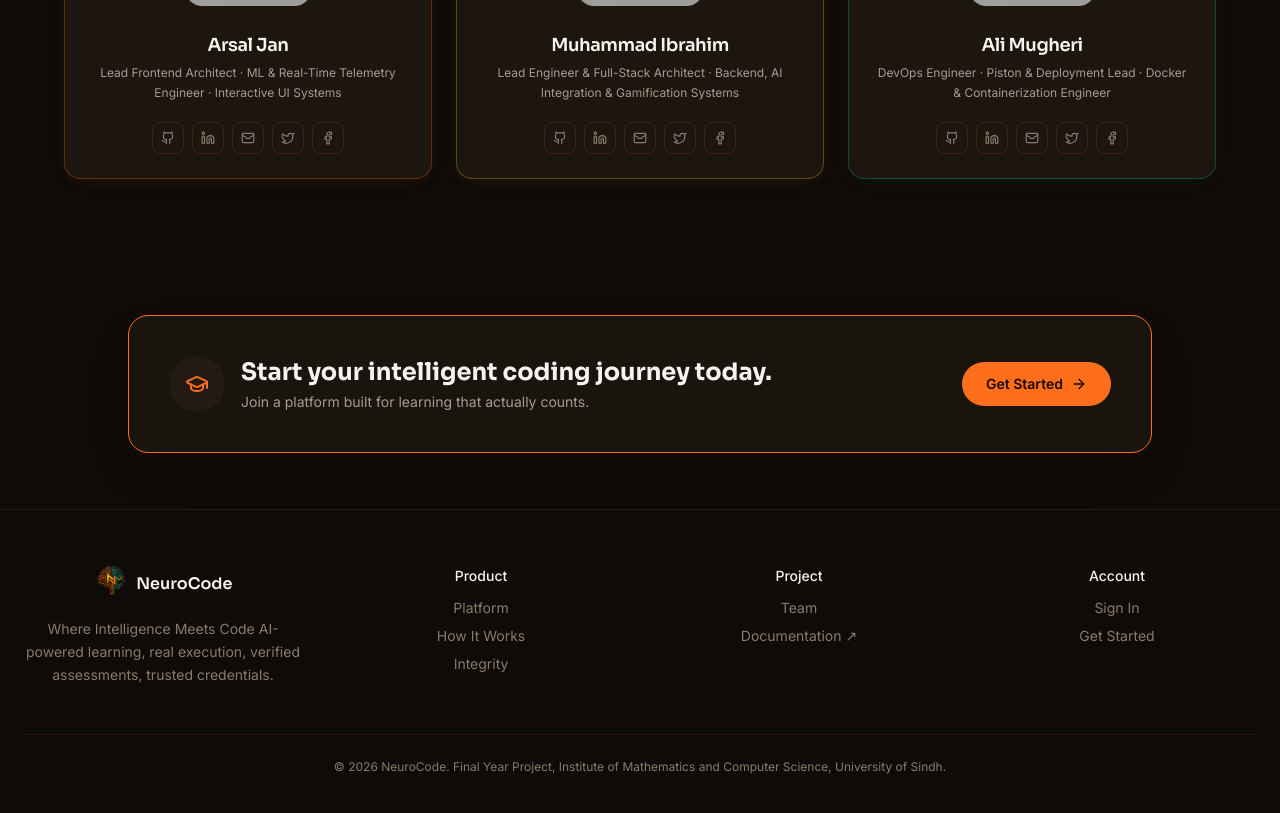
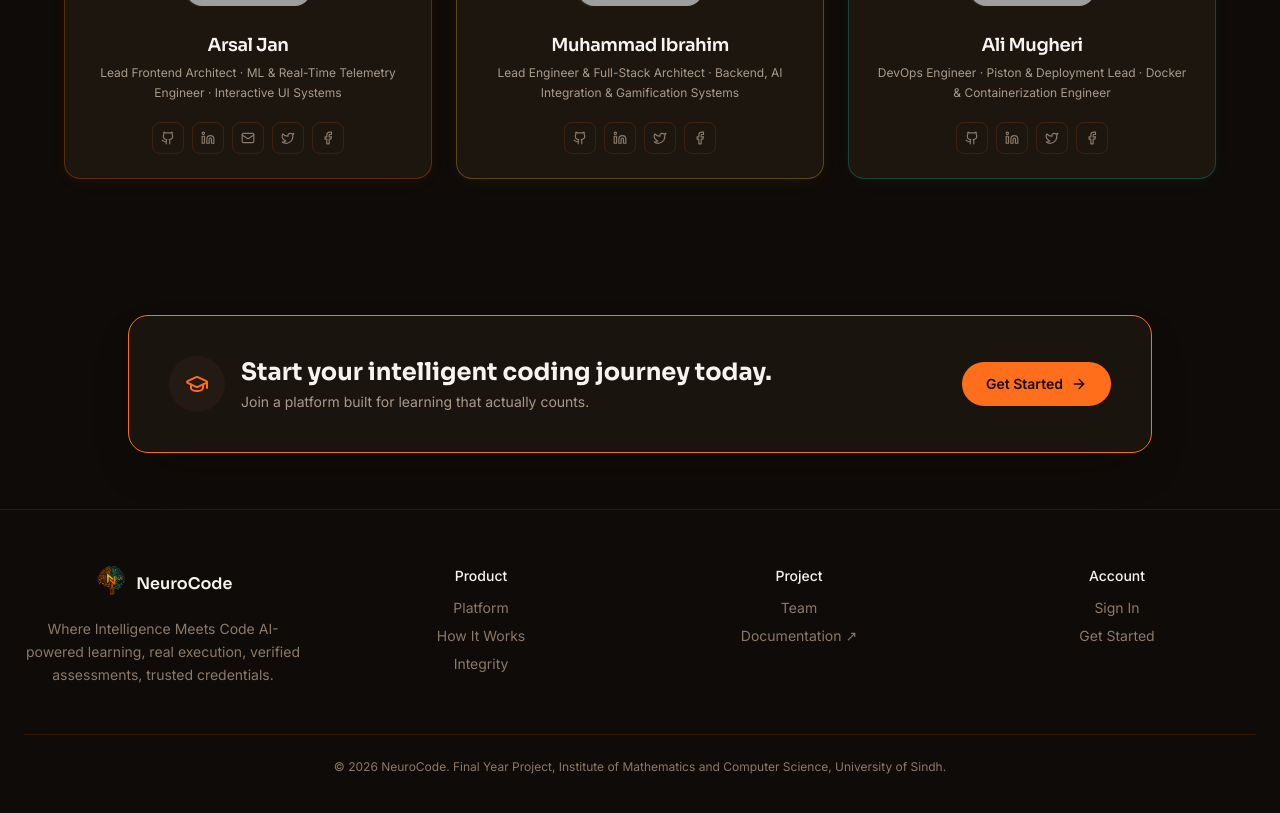
Before and after one commit to mibrahim-O2/NueroCode-Official, a React (Vite) app in the folder frontend/: page / in a window 1280 px wide. Shown: the part 3740-4553 px from the top of the page. Built offline with nearby package versions, Linux system fonts and the light colour scheme; no server answers; grey boxes are pictures that could not be loaded.

Commit message:
Item 9: remove real personal emails from TeamSection
Drops the mailto: links (and thus the email badge) for Muhammad Ibrahim
and Ali Mugheri. Arsal's REPLACE_ARSAL_EMAIL placeholder and the other
REPLACE_* placeholders are left untouched.

```diff
--- a/frontend/src/components/landing/TeamSection.jsx
+++ b/frontend/src/components/landing/TeamSection.jsx
@@ -25,7 +25,6 @@ const TEAM = [
     links: {
       github: 'https://github.com/mibrahim-O2',
       linkedin: 'https://github.com/mibrahim-O2',
-      email: 'mailto:mibrahimkhalid306@gmail.com',
       x: 'https://x.com/MIbraheem_02',
       facebook: 'https://web.facebook.com/mibrahim.O2',
     },
@@ -39,7 +38,6 @@ const TEAM = [
     links: {
       github: 'https://github.com/AliMugheri',
       linkedin:'https://www.linkedin.com/in/ali-mugheri-515484368?utm_source=share_via&utm_content=profile&utm_medium=member_android',
-      email: 'mailto:Alibaloch35400@gmail.com',
       x: 'https://x.com/REPLACE_ALI_X',
       facebook:'https://www.facebook.com/share/1DgLMacU2y/',
     },
```
